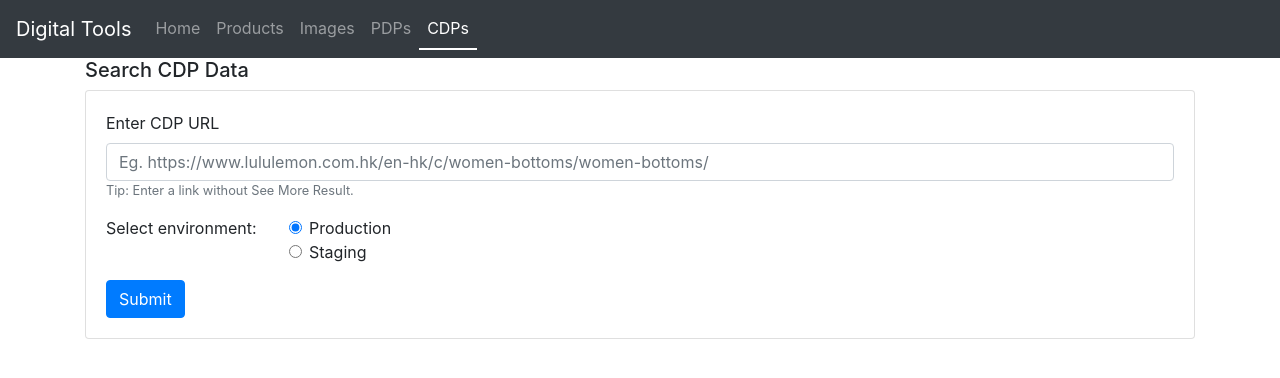
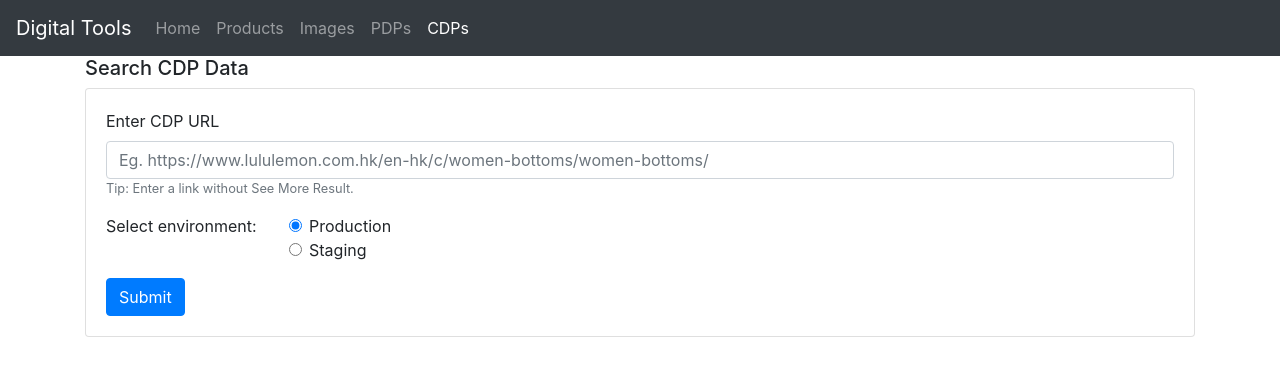
Before and after one commit to thisisharrison/digital-tools, a Flask app: page /cdp in a window 1280 px wide. Shown: the top 378 px of the page. Run offline with Flask 2, Linux system fonts and the light colour scheme; some libraries are stand-ins or nearby versions.

Commit message:
navbar styling

```diff
--- a/app/main.py
+++ b/app/main.py
@@ -139,7 +139,7 @@
             # results = []
             # for word in query_hash['others']:
                 # # align pant = '%align%pant%'
-                # alike = '%' + '%'.join(word.split()) + '%'
+                # alike = '%' + '%'.join(word.lower().split()) + '%'
                 # Product.query.filter(func.lower(Product.style_desc).like(alike)).all()
                 # results += output
             # total_result += results
--- a/app/static/styles.css
+++ b/app/static/styles.css
@@ -20,6 +20,7 @@
 .stat403::after{
     content: " ❌";
 }
-.nav-item.active{
+/* .nav-item.active{
     border-bottom: 2px solid #fff;
 }
+ */
```
Also changed, not shown: 1 other file.
